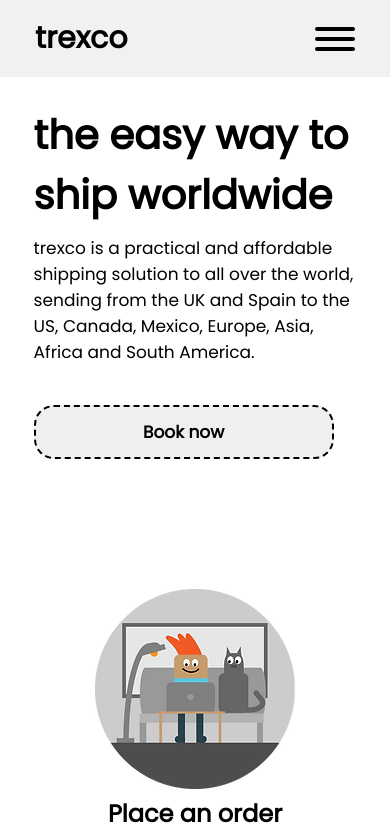
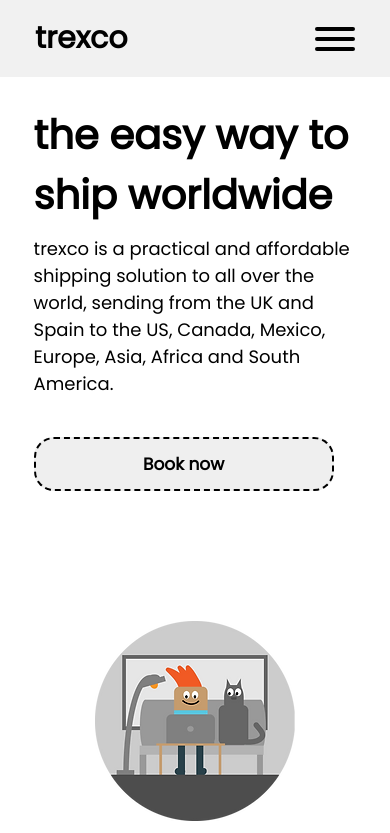
Before and after one commit to holguin4857/trexco-old, a Next.js app: page / in a window 390 px wide. Shown: the top 833 px of the page. Built offline with nearby package versions, Linux system fonts and the light colour scheme.

Commit message:
more changes

```diff
--- a/styles/utilities.css
+++ b/styles/utilities.css
@@ -60,6 +60,10 @@
         font-size: 40px;
     }
 
+    .content p {
+      font-size: 18px;
+  }
+
     .container {
         flex-direction: column;
     }
```
